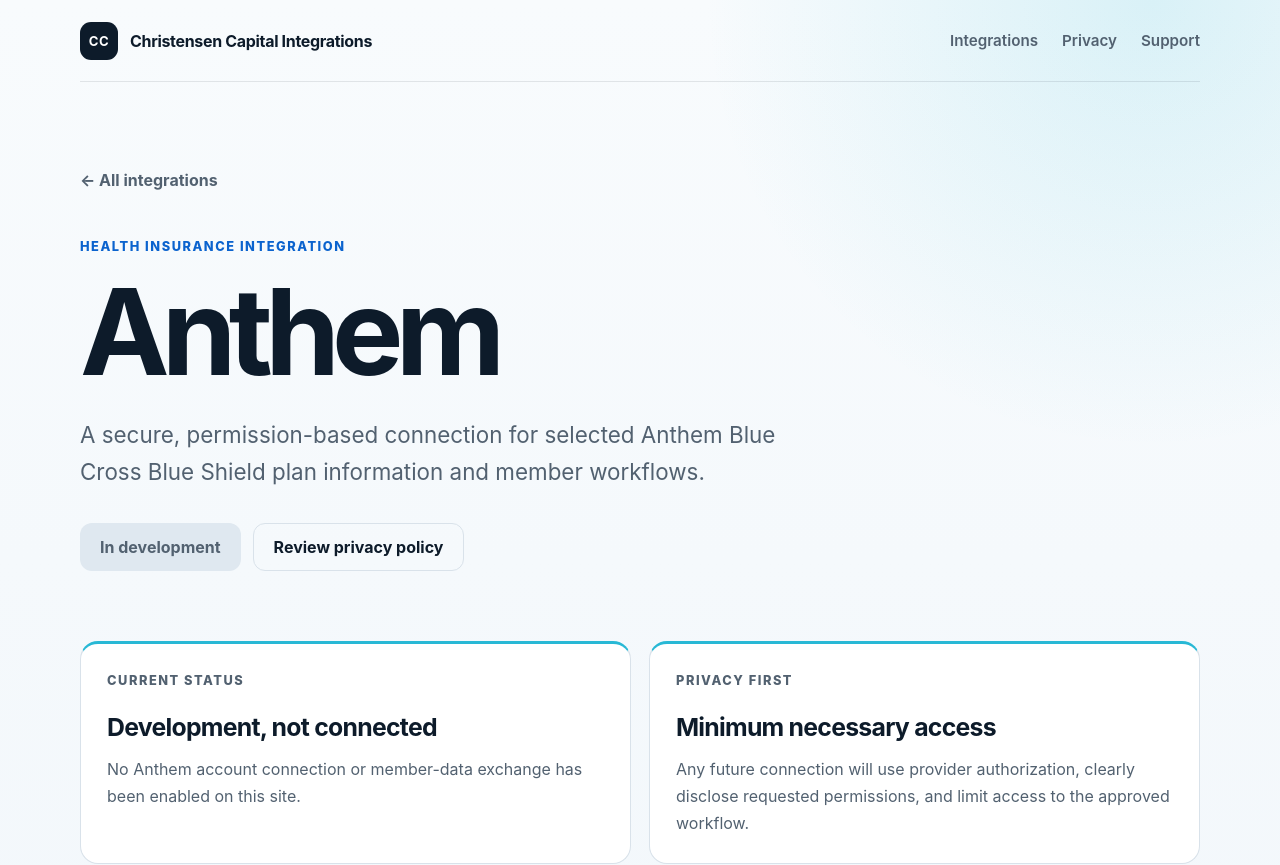
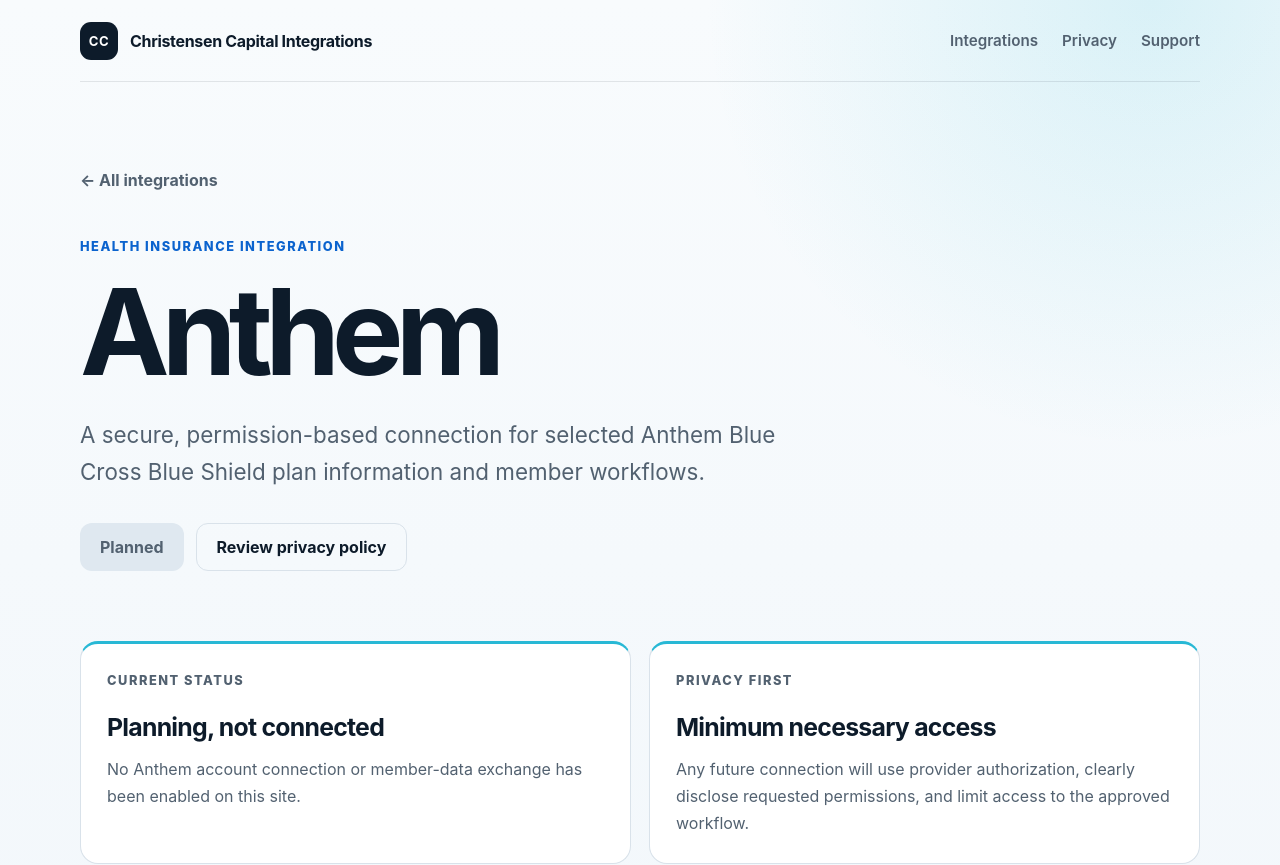
Before and after one commit to BrentAChristensen/oura-chatgpt-integration, a Next.js app: page /anthem in a window 1280 px wide. Shown: the top 865 px of the page. Built offline with nearby package versions, Linux system fonts and the light colour scheme.

Commit message:
Mark Anthem integration as planned

```diff
--- a/app/anthem/page.js
+++ b/app/anthem/page.js
@@ -1,7 +1,7 @@
 export const metadata = {
   title: "Anthem Blue Cross Blue Shield Integration",
   description:
-    "Development information for a secure Anthem Blue Cross Blue Shield integration."
+    "Planning information for a future Anthem Blue Cross Blue Shield integration."
 };
 
 export default function AnthemIntegration() {
@@ -17,7 +17,7 @@
         </p>
         <div className="actions">
           <span className="button disabled" aria-disabled="true">
-            In development
+            Planned
           </span>
           <a className="button secondary" href="/privacy">Review privacy policy</a>
         </div>
@@ -26,7 +26,7 @@
       <section className="detail-grid">
         <article className="info-card">
           <p className="eyebrow">Current status</p>
-          <h2>Development, not connected</h2>
+          <h2>Planning, not connected</h2>
           <p>
             No Anthem account connection or member-data exchange has been enabled on
             this site.
```
